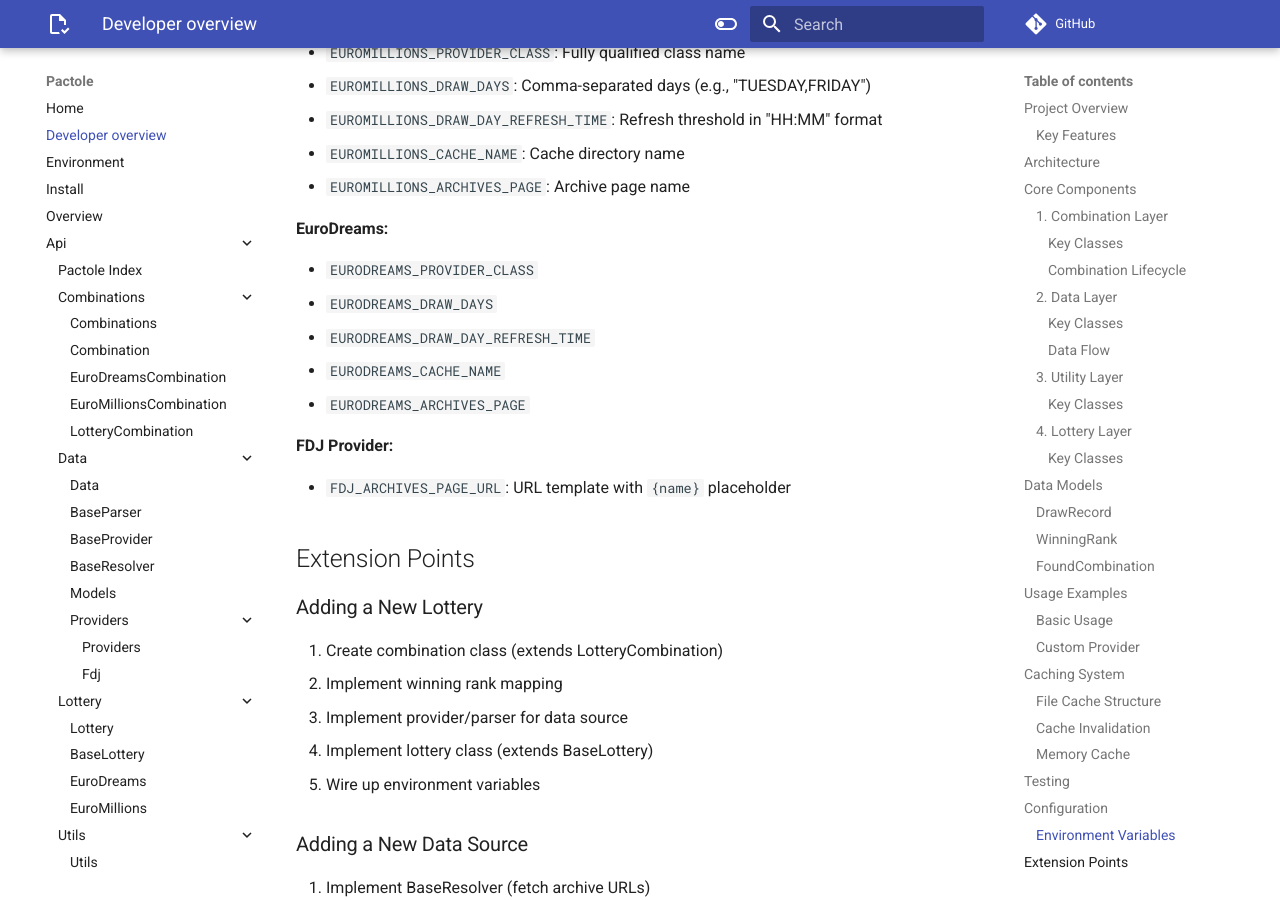
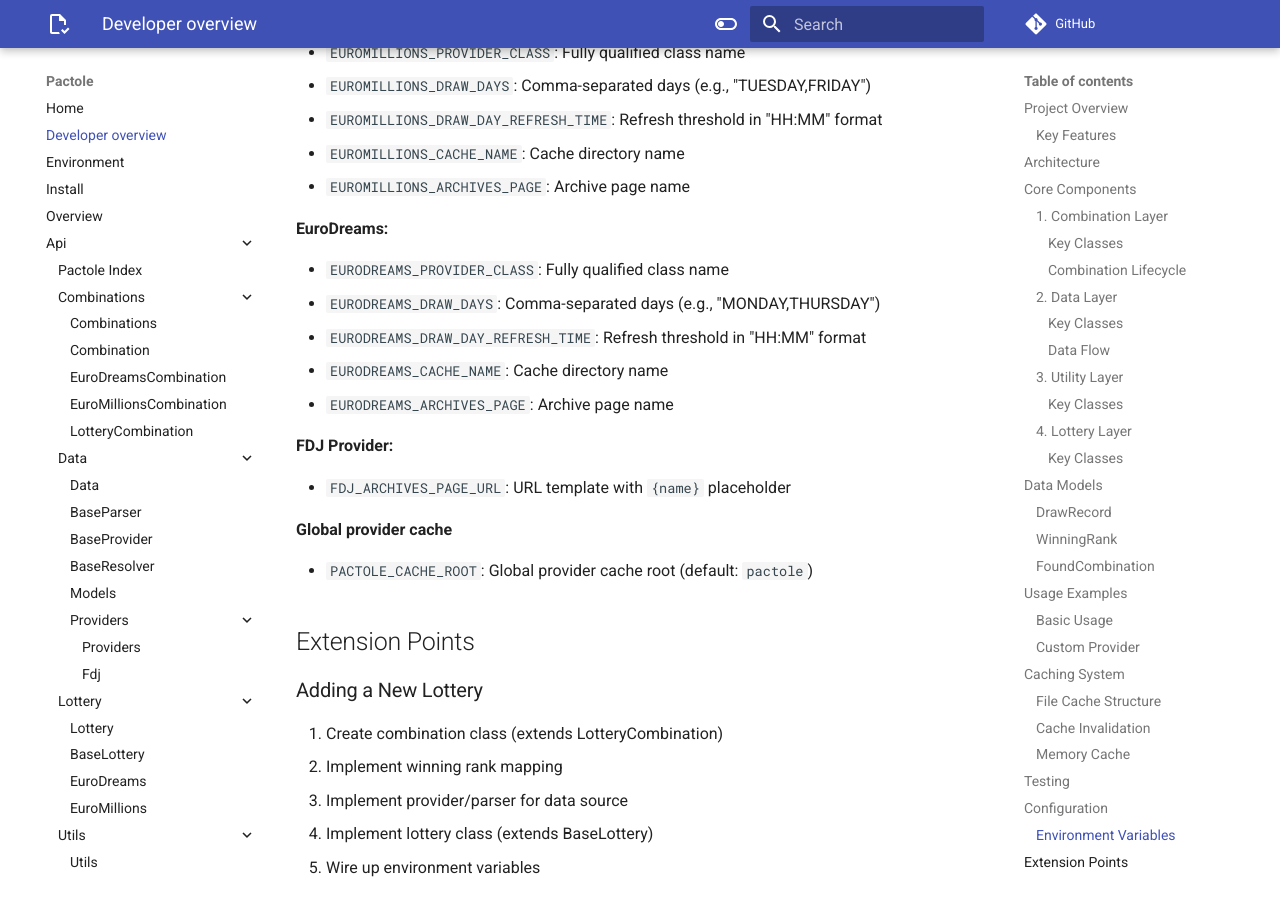
Before and after one commit to cerbernetix/pactole, an MkDocs documentation site: the page built from docs/developer_overview.md, in a window 1280 px wide and 900 px high, scrolled down 8434 px. Built offline with MkDocs 1.6.1 and Material for MkDocs 9.7.7, drawn with Linux system fonts in a browser that asks for light colours; comment, search, counter and statistics services are not loaded.

Commit message:
docs: update documentation to include environment variables for configurable cache and providers

```diff
--- a/docs/developer_overview.md
+++ b/docs/developer_overview.md
@@ -361,15 +361,19 @@
 
 **EuroDreams:**
 
-- `EURODREAMS_PROVIDER_CLASS`
-- `EURODREAMS_DRAW_DAYS`
-- `EURODREAMS_DRAW_DAY_REFRESH_TIME`
-- `EURODREAMS_CACHE_NAME`
-- `EURODREAMS_ARCHIVES_PAGE`
+- `EURODREAMS_PROVIDER_CLASS`: Fully qualified class name
+- `EURODREAMS_DRAW_DAYS`: Comma-separated days (e.g., "MONDAY,THURSDAY")
+- `EURODREAMS_DRAW_DAY_REFRESH_TIME`: Refresh threshold in "HH:MM" format
+- `EURODREAMS_CACHE_NAME`: Cache directory name
+- `EURODREAMS_ARCHIVES_PAGE`: Archive page name
 
 **FDJ Provider:**
 
 - `FDJ_ARCHIVES_PAGE_URL`: URL template with `{name}` placeholder
+
+**Global provider cache**
+
+- `PACTOLE_CACHE_ROOT`: Global provider cache root (default: `pactole`)
 
 ## Extension Points
 
```
Also changed, not shown: README.md (+16 -0 lines), docs/environment.md (+13 -0 lines), docs/overview.md (+1 -0 lines), docs/usage/lotteries.md (+5 -0 lines).
